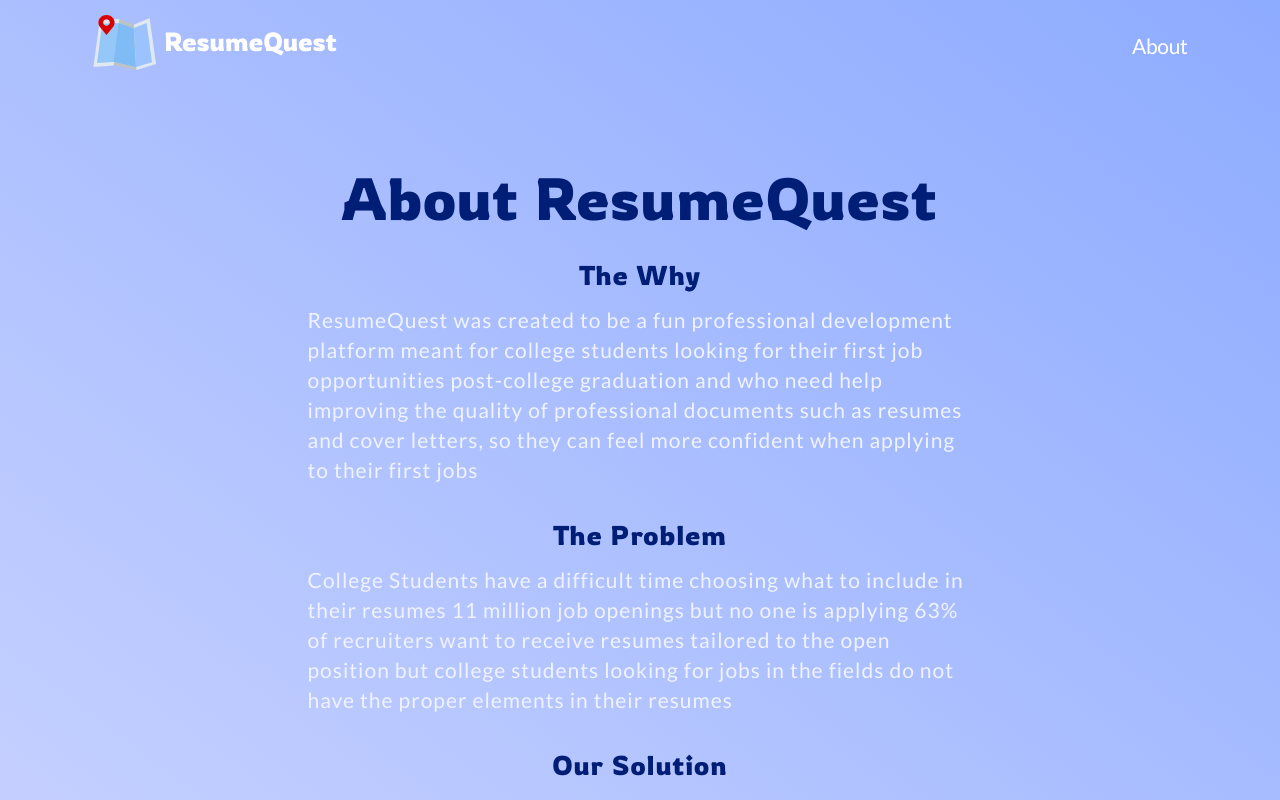
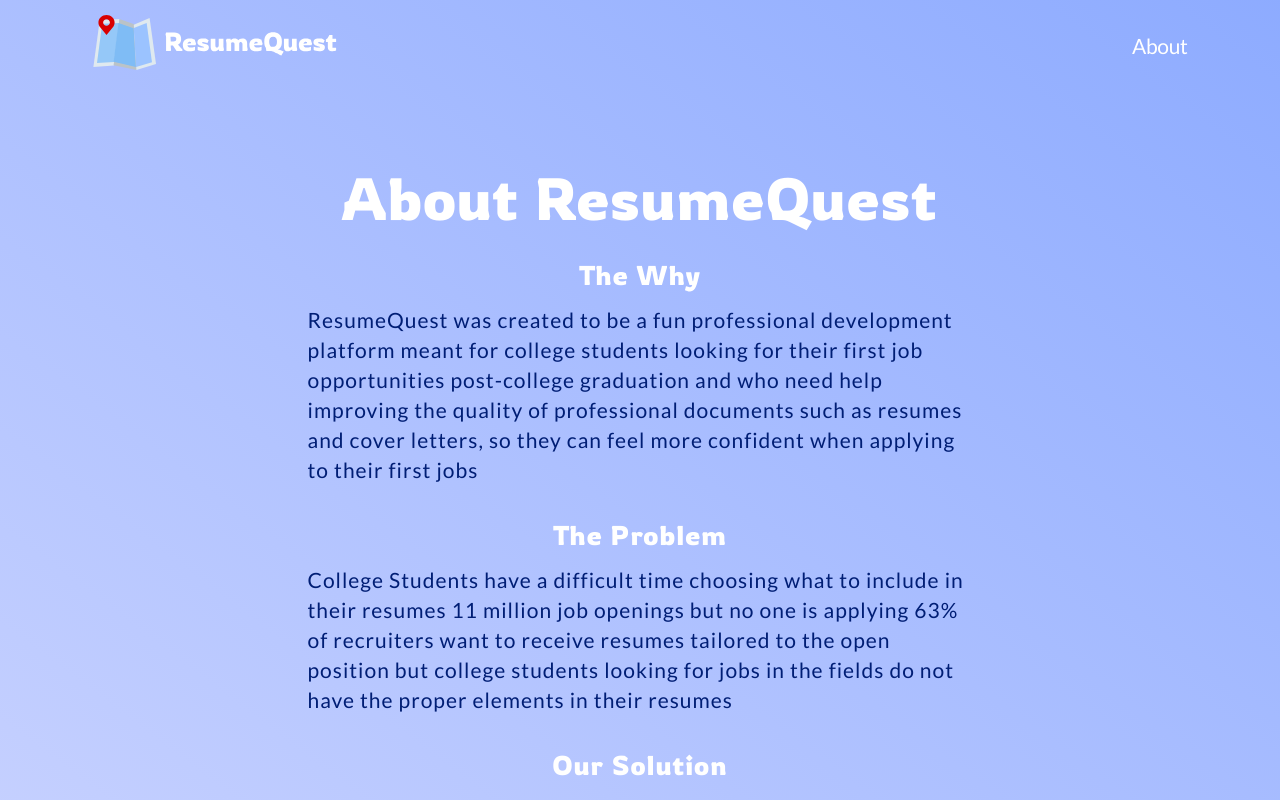
Before and after one commit to Pomegranate-Coding-Group/CritiqueAI, a Next.js app in the folder app/: page /about in a window 1280 px wide. Shown: the top 800 px of the page. Built offline with nearby package versions, Linux system fonts and the light colour scheme; a web font is replaced by a local one.

Commit message:
update font to be more readable

```diff
--- a/app/components/about/aboutPage.tsx
+++ b/app/components/about/aboutPage.tsx
@@ -13,31 +13,31 @@ import Link from "next/link";
 export function AboutPage() {
     return <Section size="3">
         <Container size="2">
-            <Heading size="4" css={{ ta: "center", mb: "$6", fontFamily: '$rowdies', letterSpacing: '1px', color: '#001E75' }}>
+            <Heading size="4" css={{ ta: "center", mb: "$6", fontFamily: '$rowdies', letterSpacing: '1px', color: 'white' }}>
                 About ResumeQuest
             </Heading>
-            <Heading size="2" css={{ ta: "center", mb: "$3", mt: "$6", fontFamily: '$rowdies', letterSpacing: '1px', color: '#001E75' }}>
+            <Heading size="2" css={{ ta: "center", mb: "$3", mt: "$6", fontFamily: '$rowdies', letterSpacing: '1px', color: 'white' }}>
                 The Why
             </Heading>
-            <Paragraph size="2" css={{ ta: "left", color: '#EFF3FF', fontWeight: '300', letterSpacing: '1px'}}>
+            <Paragraph size="2" css={{ ta: "left", color: '#001E75', fontWeight: '300', letterSpacing: '1px'}}>
                 ResumeQuest was created to be a fun professional development platform meant for college
                 students looking for their first job opportunities post-college graduation and who need help
                 improving the quality of professional documents such as resumes and cover letters, so they can
                 feel more confident when applying to their first jobs
             </Paragraph>
-            <Heading size="2" css={{ ta: "center", mb: "$3",  mt: "$6", fontFamily: '$rowdies', letterSpacing: '1px', color: '#001E75' }}>
+            <Heading size="2" css={{ ta: "center", mb: "$3",  mt: "$6", fontFamily: '$rowdies', letterSpacing: '1px', color: 'white' }}>
                 The Problem
             </Heading>
-            <Paragraph size="2" css={{ ta: "left", color: '#EFF3FF', fontWeight: '300', letterSpacing: '1px'}}>
+            <Paragraph size="2" css={{ ta: "left", color: '#001E75', fontWeight: '300', letterSpacing: '1px'}}>
                 College Students have a difficult time choosing what to include in their resumes
                 11 million job openings but no one is applying
                 63% of recruiters want to receive resumes tailored to the open position but college students looking for
                 jobs in the fields do not have the proper elements in their resumes
             </Paragraph>
-            <Heading size="2" css={{ ta: "center", mb: "$3",  mt: "$6", fontFamily: '$rowdies', letterSpacing: '1px', color: '#001E75' }}>
+            <Heading size="2" css={{ ta: "center", mb: "$3",  mt: "$6", fontFamily: '$rowdies', letterSpacing: '1px', color: 'white' }}>
                 Our Solution
             </Heading>
-            <Paragraph size="2" css={{ ta: "left", color: '#EFF3FF', fontWeight: '300', letterSpacing: '1px'}}>
+            <Paragraph size="2" css={{ ta: "left", color: '#001E75', fontWeight: '300', letterSpacing: '1px'}}>
                 Students are able to quickly view job applications and find most important information from them. <br /><br />
                 Students can also know the most important information to include in their resume. <br /><br />
                 Check out the site at <Link href="https://resumequest.careers">resumequest.careers</Link>
--- a/app/components/homepage/inputData.tsx
+++ b/app/components/homepage/inputData.tsx
@@ -57,7 +57,7 @@ export const InputData = ({ loading, getData }: InputDataProps) => {
         }} />
       </Container>
       <Container size="2" style={{ marginTop: "50px", marginBottom: "50px" , textAlign: "center" }}>
-          <Text style={{color: '#001E75', fontSize: '35px'}}> Instructions &amp; Info </Text>
+          <Text style={{color: 'white', fontSize: '35px'}}> Instructions &amp; Info </Text>
           <Text style={{color: '#001E75', fontSize: '20px', paddingTop: '20px'}}>
             To use this tool, find a job that you are interested in applying for.
             Then select the job description text containing the preferred skills and qualifications for the job and paste it into the text box above.
```
